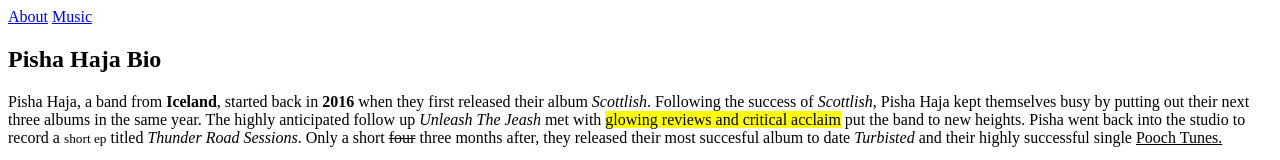
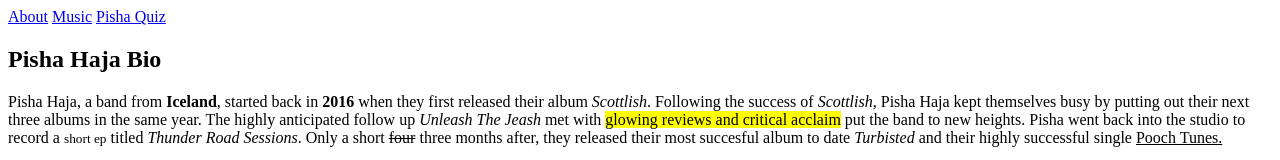
Before and after one commit to nicholasgaffney0/html-1, a plain HTML site: page index.html in a window 1280 px wide. Shown: the top 160 px of the page. Drawn offline with Linux system fonts and the light colour scheme.

Commit message:
quiz update

```diff
--- a/index.html
+++ b/index.html
@@ -14,6 +14,7 @@
         <nav>
             <a href="#bio">About</a>
             <a href="https://pishahaja.bandcamp.com/" target="_blank">Music</a>
+            <a href="./form.html" target="_blank">Pisha Quiz</a>
 
         </nav>
         <!--Bio-->
```
Also changed, not shown: form.html (+1 -0 lines).
